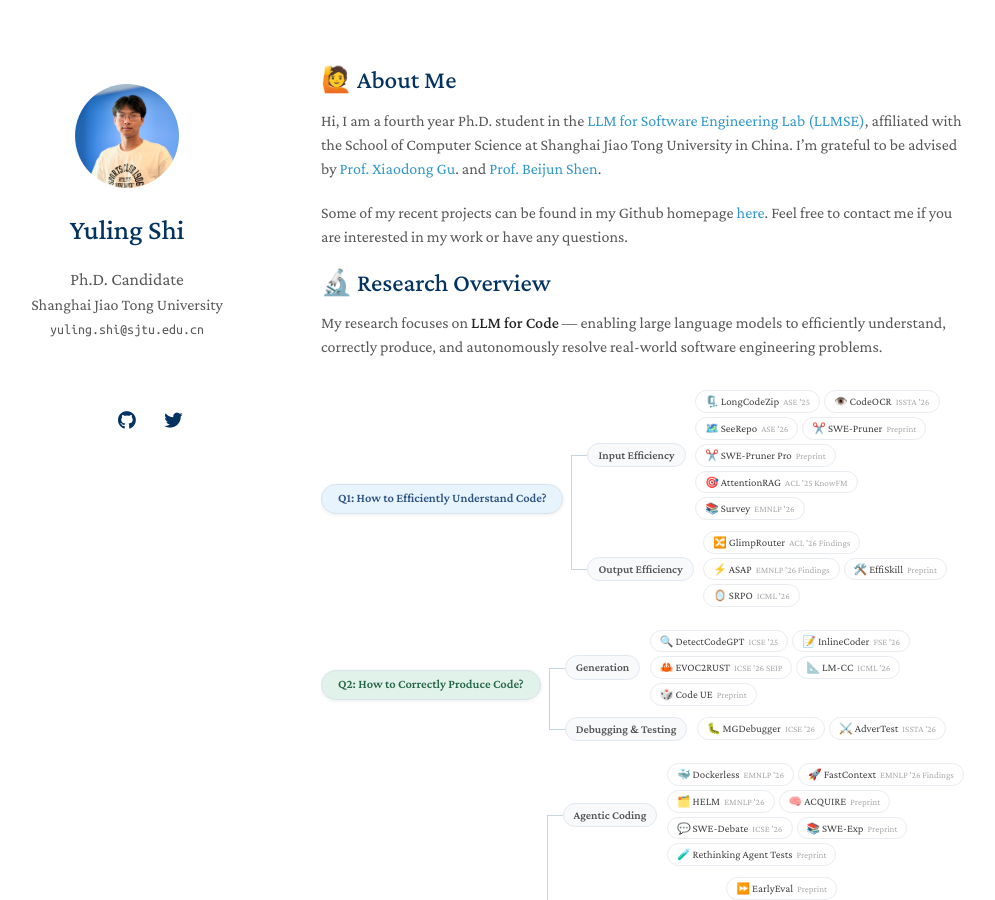
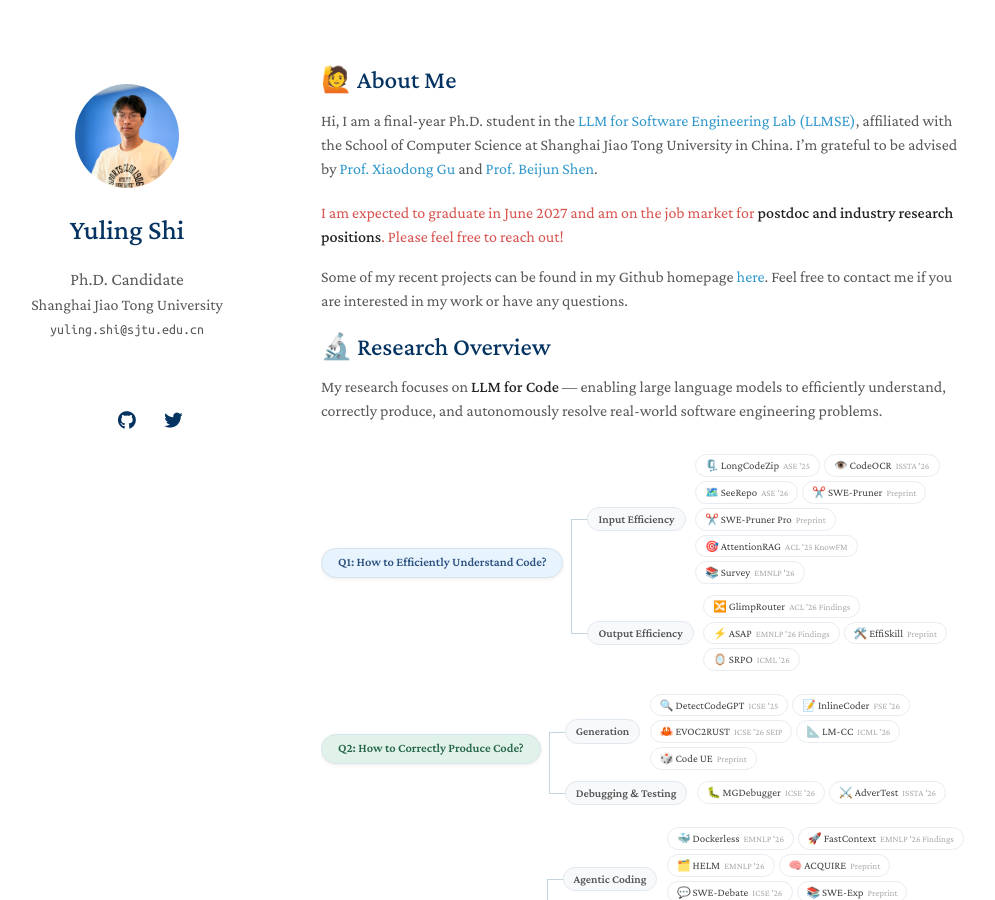
Before and after one commit to YerbaSite/YerbaSite.github.io, a Jekyll site: the page built from index.md, in a window 1280 px wide and 900 px high. Shown: the whole window, without its empty margins (149-1144 px from the left). Built offline with Jekyll 4.4.1, drawn with Linux system fonts in a browser that asks for light colours; nearby versions of some CDN libraries; a style sheet for code colours, icons or effects is not loaded; our own code applies the rules of GitHub Pages for plain Markdown files; some of the changed text lies outside the part shown.

Commit message:
Update About Me for job market and add National Scholarship awards
Co-Authored-By: Claude Opus 5.5 (1M context) <noreply@anthropic.com>
Claude-Session: https://claude.ai/code/session_01UTRCTEfbBpEDMuT3jopbKL

```diff
--- a/index.md
+++ b/index.md
@@ -4,8 +4,11 @@ layout: homepage
 
 ## &#x1F64B; About Me
 
-Hi, I am a fourth year Ph.D. student in the [LLM for Software Engineering Lab (LLMSE)](https://base.sjtu.edu.cn/home/doku.php?id=start), affiliated with the School of Computer Science at Shanghai Jiao Tong University in China. I'm grateful to be advised by [Prof. Xiaodong Gu](https://guxd.github.io/).
- and [Prof. Beijun Shen](https://base.sjtu.edu.cn/home/doku.php?id=mem:bjshen).
+Hi, I am a final-year Ph.D. student in the [LLM for Software Engineering Lab (LLMSE)](https://base.sjtu.edu.cn/home/doku.php?id=start), affiliated with the School of Computer Science at Shanghai Jiao Tong University in China. I'm grateful to be advised by [Prof. Xiaodong Gu](https://guxd.github.io/) and [Prof. Beijun Shen](https://base.sjtu.edu.cn/home/doku.php?id=mem:bjshen).
+
+<div style="color: #d9534f; margin-bottom: 1em;">
+I am expected to graduate in June 2027 and am on the job market for <strong>postdoc and industry research positions</strong>. Please feel free to reach out!
+</div>
 
 <!-- I'm also very fortunate to learn from and collaborate with [Prof. Hongyu Zhang](https://sites.google.com/site/hongyujohn/), [Prof. David Lo](http://www.mysmu.edu/faculty/davidlo/), [Prof. Shing-Chi Cheung](https://www.cse.ust.hk/~scc/), [Prof. Daniel Dajun Zeng](https://en.wikipedia.org/wiki/Daniel_Zeng), [Prof. Zhendong Su](https://people.inf.ethz.ch/suz/), [Prof. Claire Le Goues](https://clairelegoues.com/), [Prof. Nigel Collier](https://sites.google.com/site/nhcollier/) and [Prof. Julian McAuley](https://cseweb.ucsd.edu/~jmcauley/). -->
 
@@ -485,11 +488,12 @@ My research focuses on **LLM for Code** — enabling large language models to ef
 - Journal Reviewer: TSE, TOSEM, TPAMI, TMLR
 
 ## &#x1F3C6; Awards
+- &#x1F3C6; National Scholarship (Graduate; ranked top 1% in the school), 2026
 - &#x1F3C6; ICML 2026 Top Reviewer
 - &#x1F947; Shanghai Association for Artificial Intelligence Youth Outstanding Paper Award
 - &#x1F3C6; ACM SIGSOFT ICSE 2026 CAPS Travel Grant
 - &#x1F3D3; Ninth place in Shanghai University Table Tennis Men's Singles Championship
-- &#x1F3C6; National Scholarship
+- &#x1F3C6; National Scholarship (Undergraduate; ranked top 1% in the school), 2021
 - &#x1F3D3; Fifth place in Shanghai Table Tennis Doubles Championship and third place in teams representing my university
 - &#x1F3C6; First Prize in National Olympiad in Physics at High school (Provincial Area)
 
```
